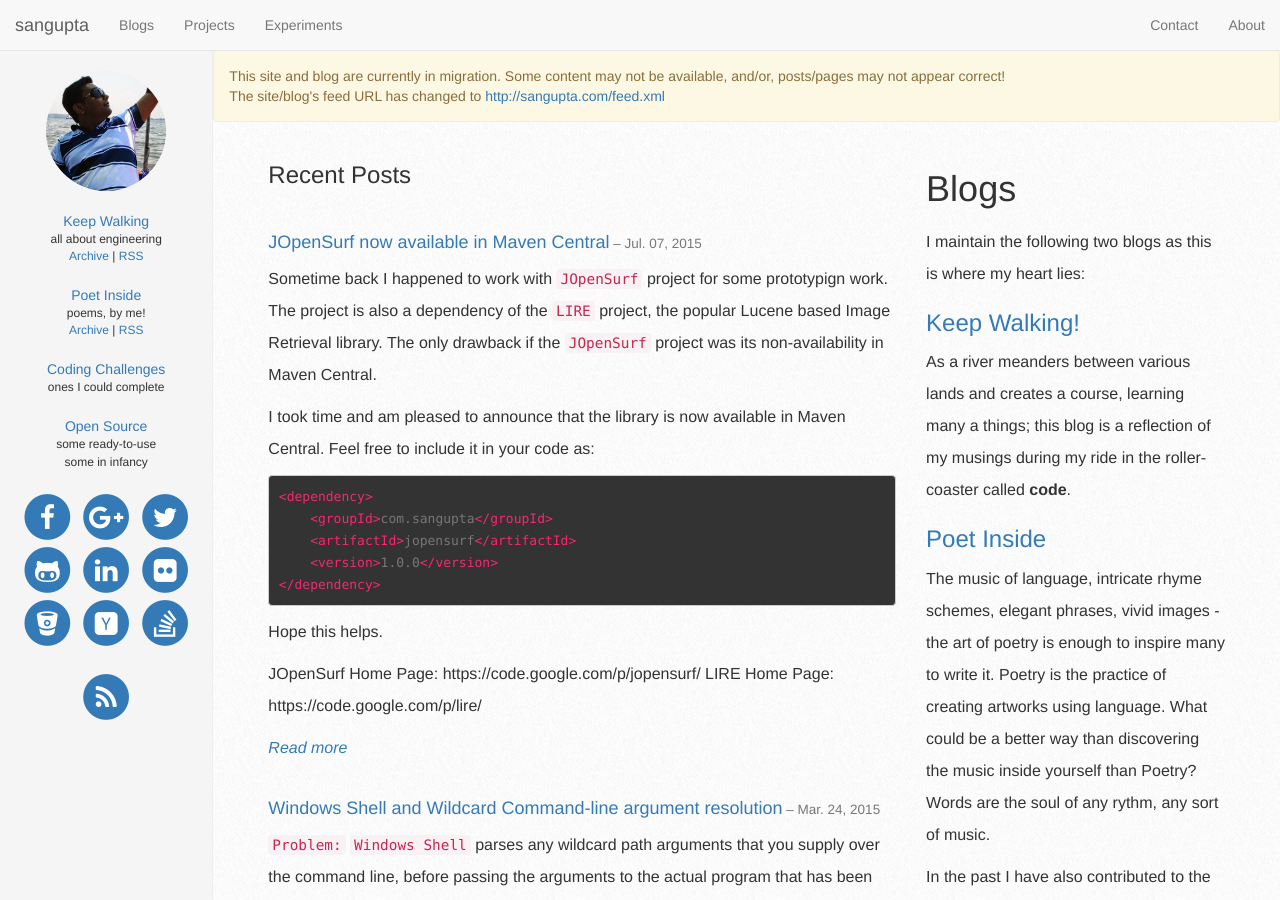
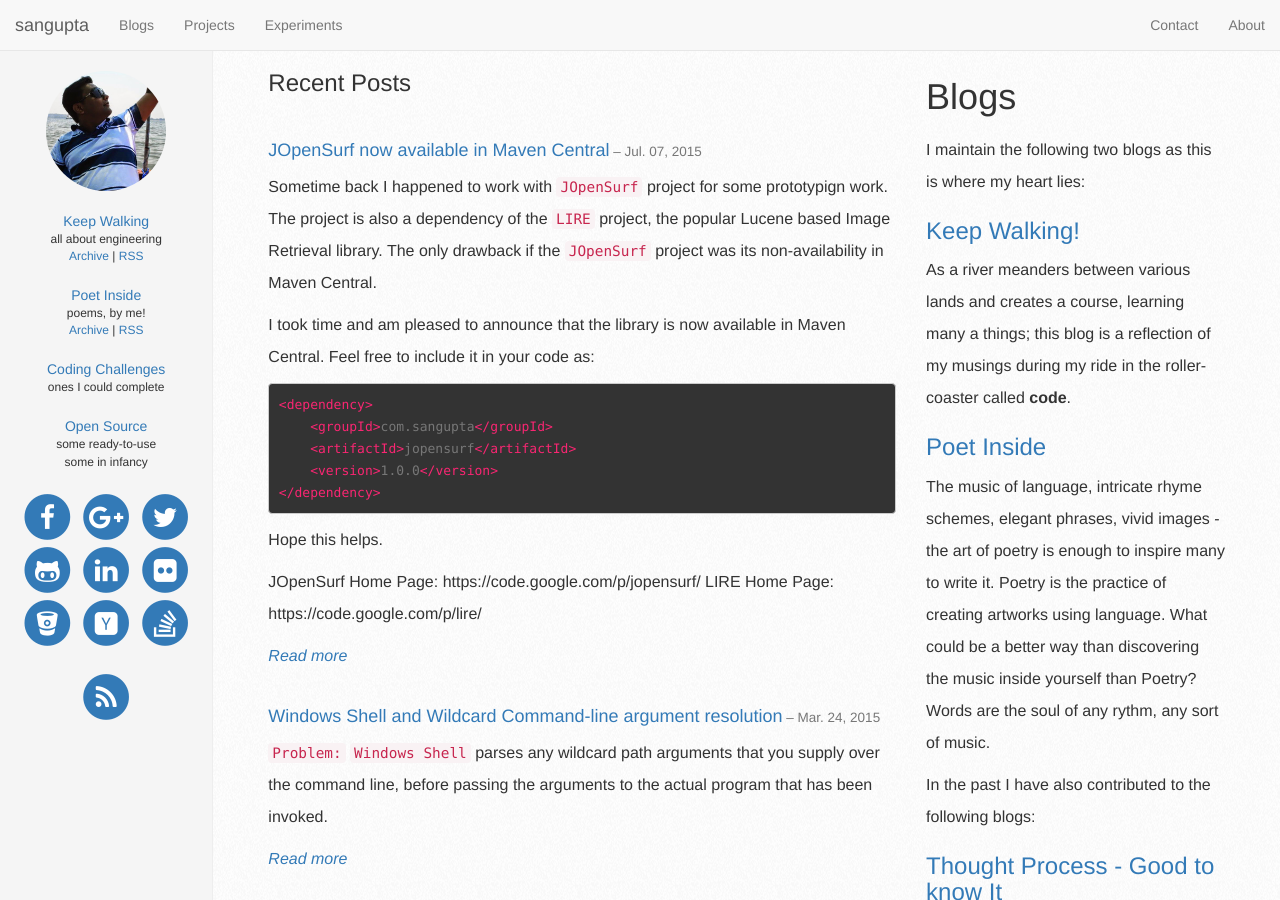
Before and after one commit to sangupta/sangupta.github.io, a Jekyll site: the page built from index.html, in a window 1280 px wide and 900 px high. Built offline with Jekyll 4.4.1, drawn with Linux system fonts in a browser that asks for light colours; nearby versions of some CDN libraries; Markdown is read by kramdown in place of the engine named in the settings; comment, search, counter and statistics services are not loaded.

Commit message:
removing feed URL migration warning

```diff
--- a/_layouts/default.html
+++ b/_layouts/default.html
@@ -64,14 +64,6 @@
 
     <div class="container-fluid full-height">
         <div class="row">
-            <div class="alert alert-warning col-md-offset-2 col-sm-offset-3">
-                This site and blog are currently in migration. Some content may not be available, and/or, posts/pages may not appear correct!
-                <br>
-                The site/blog's feed URL has changed to <a href="http://sangupta.com/feed.xml">http://sangupta.com/feed.xml</a>
-            </div>
-        </div>
-
-        <div class="row">
             <div class="col-sm-3 col-md-2 sidebar">
                 {% include sidebar.html %}
             </div>
```
